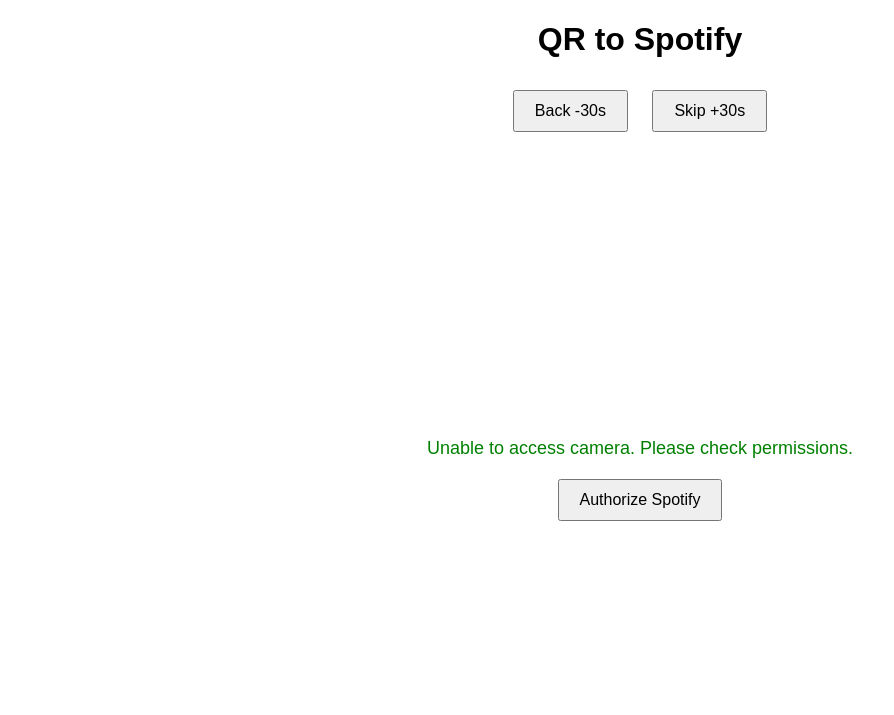
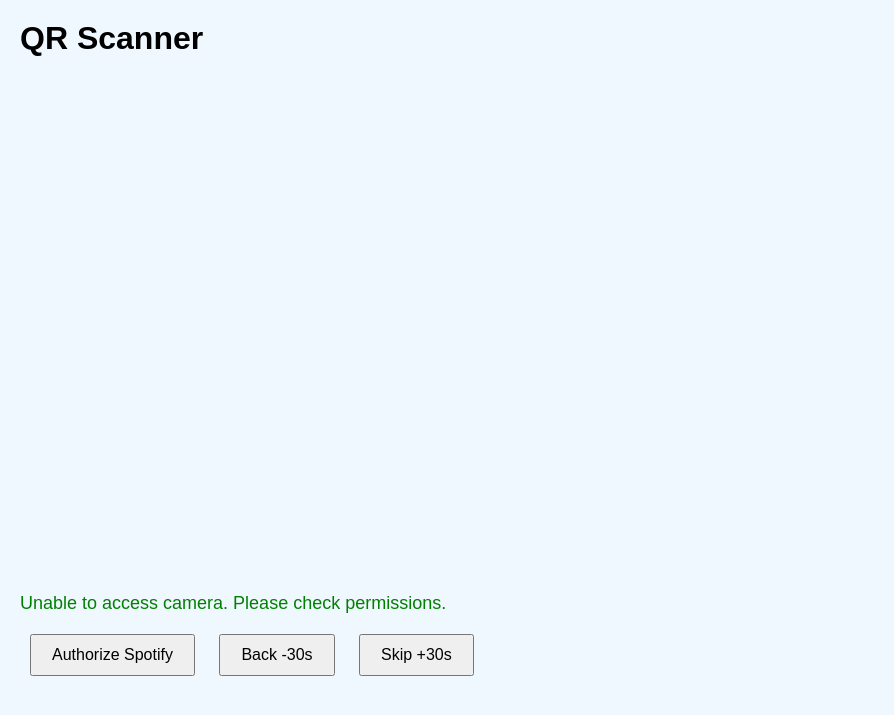
Before and after one commit to oduerr/oduerr.github.io, a Jekyll site: the page qr.html, which Jekyll copies as it is, in a window 1280 px wide. Shown: the top 715 px of the page, without its empty margins (0-894 px from the left). Built offline with Jekyll 4.4.1, drawn with Linux system fonts in a browser that asks for light colours.

```diff
--- a/qr.html
+++ b/qr.html
@@ -1,24 +1,69 @@
 <!DOCTYPE html>
 <html lang="en">
 <head>
-  <meta charset="UTF-8">
-  <meta name="viewport" content="width=device-width, initial-scale=1.0">
-  <title>QR2SpotifyII</title>
+  <meta charset="UTF-8" />
+  <meta name="viewport" content="width=device-width, initial-scale=1.0"/>
+  <title>QR2Spotify Tabs Example</title>
   <style>
+    /* Basic reset */
+    * {
+      margin: 0;
+      padding: 0;
+      box-sizing: border-box;
+    }
+
     body {
       font-family: Arial, sans-serif;
-      text-align: center;
-      margin: 0;
-      padding: 0;
+      overflow: hidden;
+    }
+
+    /* Horizontal scroll container for tabs */
+    .tabs-container {
+      display: flex;
+      width: 100vw;
+      height: 100vh;
+      overflow-x: scroll;
+      scroll-snap-type: x mandatory;
+      scroll-behavior: smooth;
+    }
+    .tabs-container::-webkit-scrollbar {
+      display: none; /* Hide scrollbar on WebKit */
+    }
+
+    /* Each tab takes full viewport width */
+    .tab {
+      flex: 0 0 100%;
+      width: 100vw;
+      height: 100vh;
+      scroll-snap-align: start;
+      padding: 20px;
       position: relative;
     }
+
+    /* Styles for each tab (optional) */
+    .tab1 {
+      background-color: #f0f8ff;
+    }
+    .tab2 {
+      background-color: #ffe4e1;
+    }
+
+    /* Video and Canvas styling */
     #video {
-      width: 40%; #Used to be 80%
-      height: 40%;
+      width: 80%;
       margin: 20px auto;
       display: block;
-      text-align: center;
     }
+    #qr-preview {
+      position: absolute;
+      top: 80px;
+      left: 10%;
+      width: 80%;
+      height: auto;
+      pointer-events: none;
+    }
+
+    /* Buttons and output styling */
     button {
       padding: 10px 20px;
       margin: 10px;
@@ -35,39 +80,83 @@
       font-size: 16px;
       color: blue;
     }
-    #qr-preview {
-      position: absolute;
-      top: 0;
-      left: 10%;
-      width: 80%;
-      height: auto;
-      pointer-events: none;
+
+    /* Track info tab */
+    #album-art {
+      width: 250px;
+      height: 250px;
+      object-fit: cover;
+      margin: 20px auto;
+      display: block;
+    }
+    #track-name-display,
+    #artist-name-display {
+      font-size: 18px;
+      margin: 10px;
+      color: #333;
+    }
+    #google-search {
+      display: inline-block;
+      margin: 20px 0;
+      color: #0000ee;
+      text-decoration: underline;
     }
   </style>
 </head>
+
 <body>
-  <h1>QR to Spotify</h1>
-  <button id="back-30">Back -30s</button>
-  <button id="skip-30">Skip +30s</button>
+  <!-- TABS CONTAINER -->
+  <div class="tabs-container">
+
+    <!-- TAB 1: QR Scanner -->
+    <div class="tab tab1">
+      <h1>QR Scanner</h1>
       <video id="video" autoplay></video>
       <canvas id="qr-preview"></canvas>
       <div id="output"></div>
       <div id="song-url"></div>
       <button id="authorize">Authorize Spotify</button>
+      <button id="back-30">Back -30s</button>
+      <button id="skip-30">Skip +30s</button>
+    </div>
+
+    <!-- TAB 2: Track Info -->
+    <div class="tab tab2">
+      <h1>Track Info</h1>
+      <img id="album-art" src="" alt="Album Art" />
+      <div id="track-name-display">Track: —</div>
+      <div id="artist-name-display">Artist: —</div>
+      <div>Album: <span id="album-name-display">—</span></div>
+      <a id="google-search" href="#" target="_blank" rel="noopener noreferrer">Search on Google</a>
+    </div>
+
+  </div>
+
+  <!-- jsQR Library -->
   <script src="https://cdn.jsdelivr.net/npm/jsqr/dist/jsQR.min.js"></script>
   <script>
+    // HTML Element References
     const video = document.getElementById('video');
     const qrPreview = document.getElementById('qr-preview');
     const output = document.getElementById('output');
     const songUrl = document.getElementById('song-url');
+
     const authorizeButton = document.getElementById('authorize');
     const back30Button = document.getElementById('back-30');
     const skip30Button = document.getElementById('skip-30');
 
+    // Track Info Tab References
+    const albumArtEl = document.getElementById('album-art');
+    const trackNameEl = document.getElementById('track-name-display');
+    const artistNameEl = document.getElementById('artist-name-display');
+    const albumNameEl = document.getElementById('album-name-display');
+    const googleSearchEl = document.getElementById('google-search');
+
+    // Globals
     let spotifyAccessToken = null;
     let lastScannedQR = null;
 
-    // Start QR Scanner
+    // 1. Start QR Scanner
     async function startQRScanner() {
       try {
         const stream = await navigator.mediaDevices.getUserMedia({ video: { facingMode: 'environment' } });
@@ -123,7 +212,7 @@
           ctx.strokeStyle = 'green';
           ctx.lineWidth = 4;
 
-          // Scale the bounding box to match the video size
+          // Scale bounding box to match the video size
           ctx.beginPath();
           ctx.moveTo(topLeftCorner.x * scaleX, topLeftCorner.y * scaleY);
           ctx.lineTo(topRightCorner.x * scaleX, topRightCorner.y * scaleY);
@@ -234,19 +358,17 @@
           headers: { Authorization: `Bearer ${spotifyAccessToken}` },
         });
 
-      // Provide feedback to the user
         output.innerText = `Skipped to ${Math.floor(newPosition / 1000)} seconds.`;
       } catch (error) {
-      console.error('Error during skip operation:', error);
+        console.error('Error skipping track:', error);
         output.innerText = 'Error skipping track. Please try again.';
       }
     }
 
-    // Button Event Listeners
     back30Button.addEventListener('click', () => skip(-30));
     skip30Button.addEventListener('click', () => skip(30));
 
-    // Initialize
+    // 8. Initialize
     startQRScanner();
     extractAccessToken();
   </script>
```
Also changed, not shown: other parts of qr.html (+63 -28 lines). Lines whose indentation alone changed are shown as unchanged.
